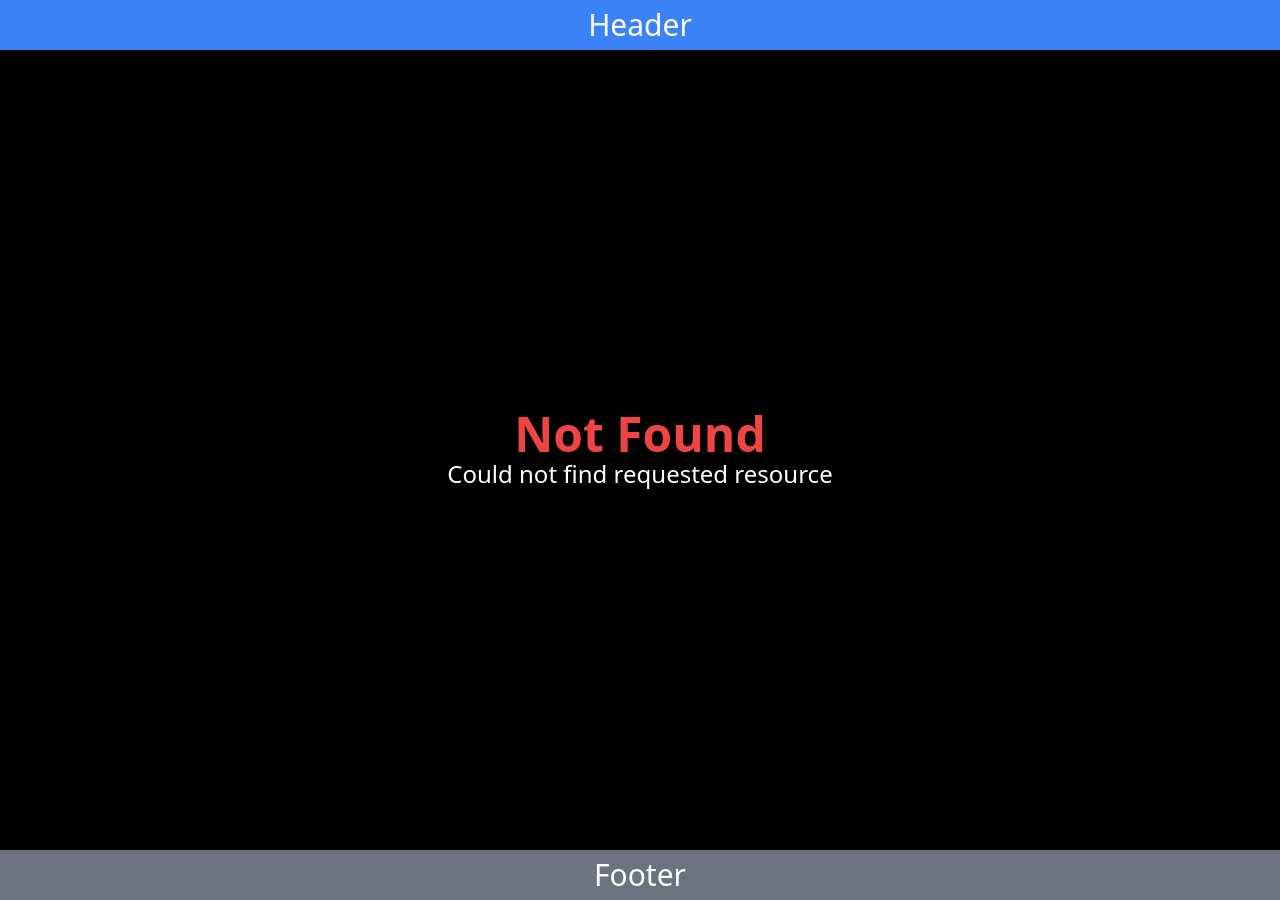
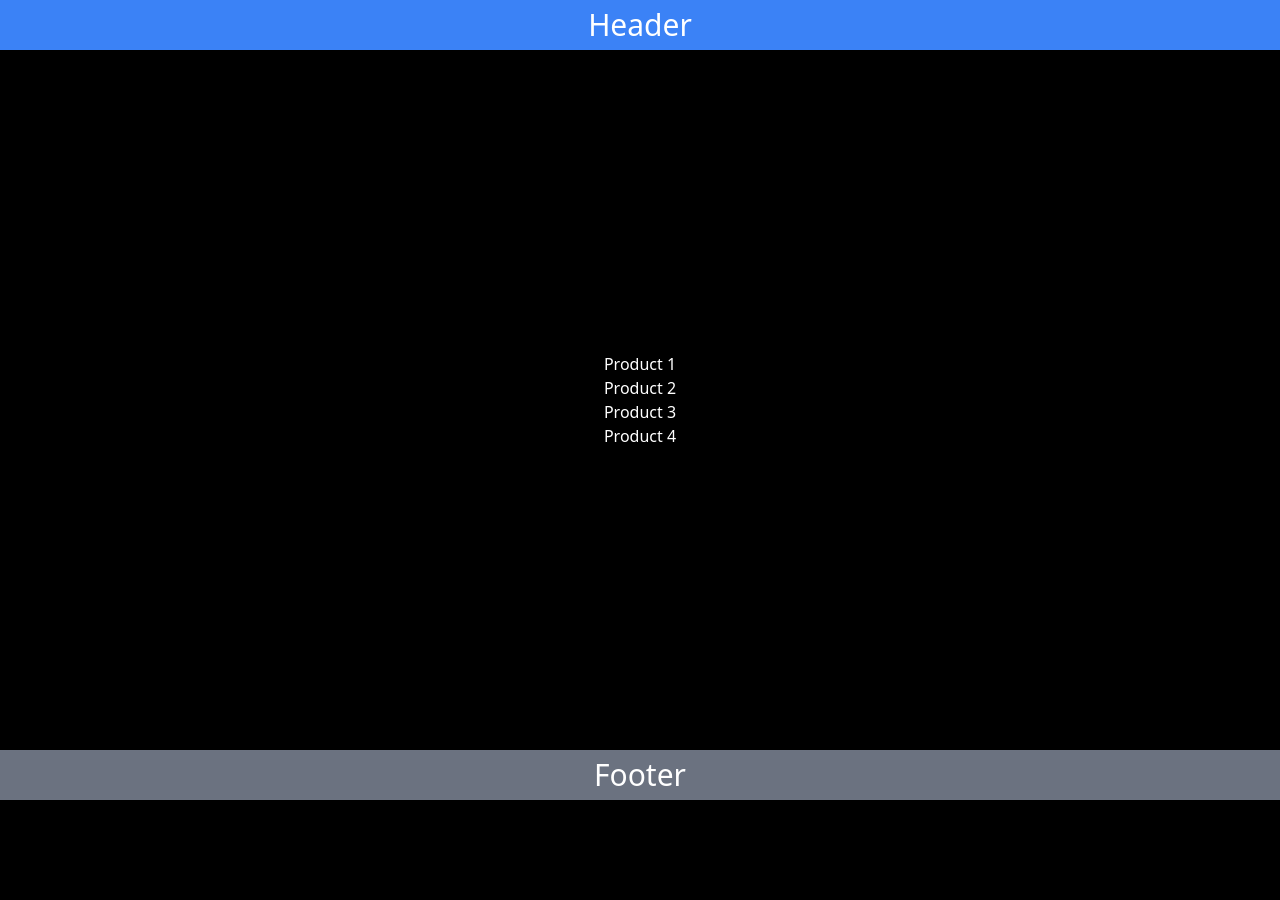
Before and after one commit to umairghani156/NextJsLearning, a Next.js app in the folder tutorial-02/: page /products in a window 1280 px wide. Before the commit this address had no page. After the commit the page ends 800 px from the top, so only its background shows below. Built offline with nearby package versions, Linux system fonts and the light colour scheme.

Commit message:
nested-layout

```diff
--- a/tutorial-02/src/app/layout.tsx
+++ b/tutorial-02/src/app/layout.tsx
@@ -20,7 +20,7 @@ export default function RootLayout({
         <header className="text-3xl bg-blue-500 h-[50px] flex justify-center items-center">
           <h1>Header</h1>
         </header>
-        <main className="min-h-[calc(100vh-100px)] flex justify-center items-center ">
+        <main className="min-h-[calc(100vh-100px)] flex flex-col justify-center items-center ">
         {children}
         </main>
         <footer className="text-3xl bg-gray-500 h-[50px] flex justify-center items-center">
--- /dev/null
+++ b/tutorial-02/src/app/products/[productId]/layout.tsx
@@ -0,0 +1,12 @@
+export default function ProductDetailsLayout({
+    children,
+  }: {
+    children: React.ReactNode;
+  }) {
+    return (
+        <>
+            {children}
+            <h1>Features Products</h1>
+        </>
+    )
+  }
--- /dev/null
+++ b/tutorial-02/src/app/products/[productId]/page.tsx
@@ -0,0 +1,5 @@
+export default function ProductId({params}:{
+    params: {productId: string}
+}) {
+    return <h1 className="text-3xl">Details About product {params.productId}</h1>
+}
--- /dev/null
+++ b/tutorial-02/src/app/products/[productId]/reviews/page.tsx
@@ -0,0 +1,6 @@
+export default function ProductReviews(
+    {params }
+    : { params: { productId: string } }
+) {
+    return <div>Reviews About product {params.productId}</div>
+}
--- /dev/null
+++ b/tutorial-02/src/app/products/page.tsx
@@ -0,0 +1,10 @@
+export default function products() {
+    return (
+        <div>
+            <h1>Product 1</h1>
+            <h1>Product 2</h1>
+            <h1>Product 3</h1>
+            <h1>Product 4</h1>
+        </div>
+    );
+}
```
